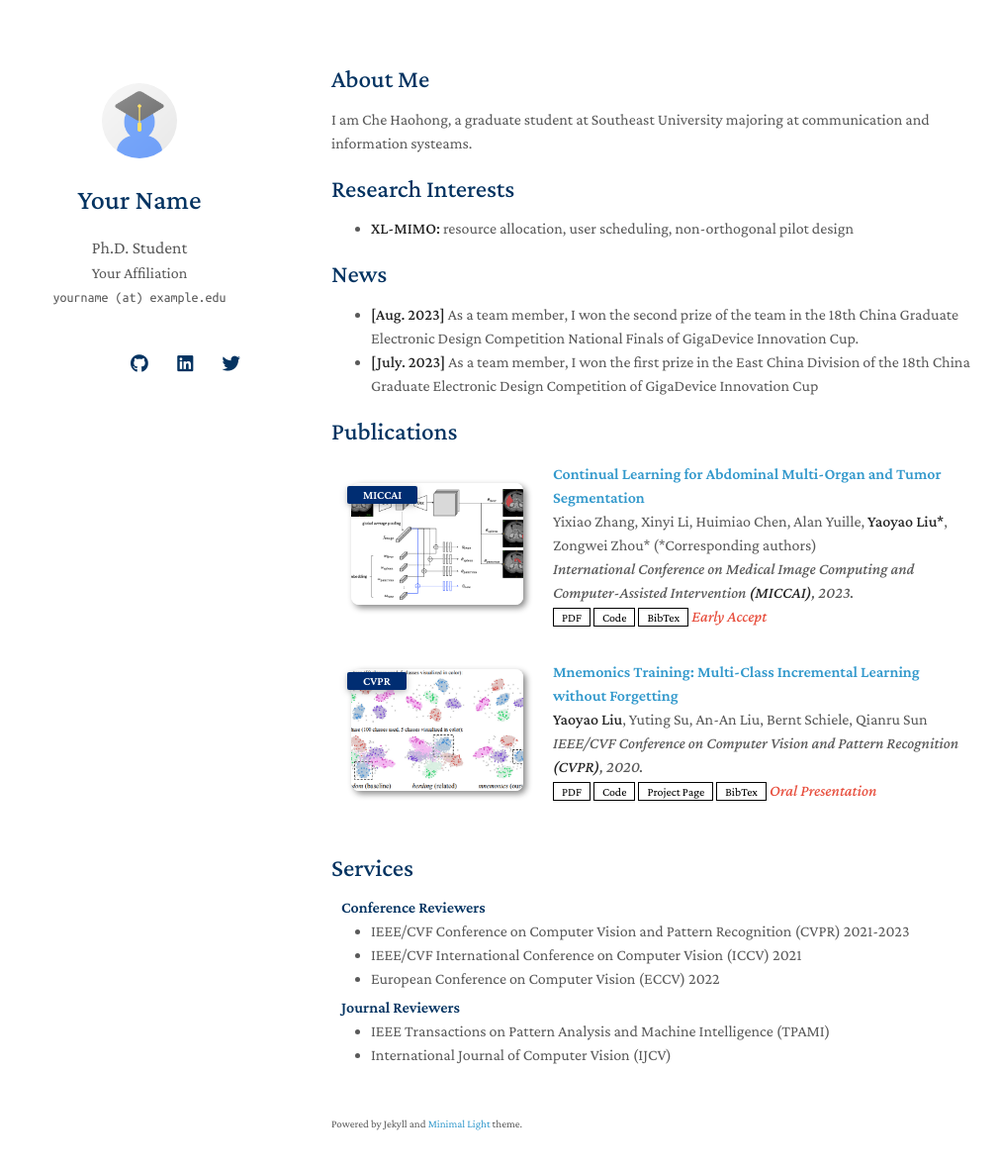
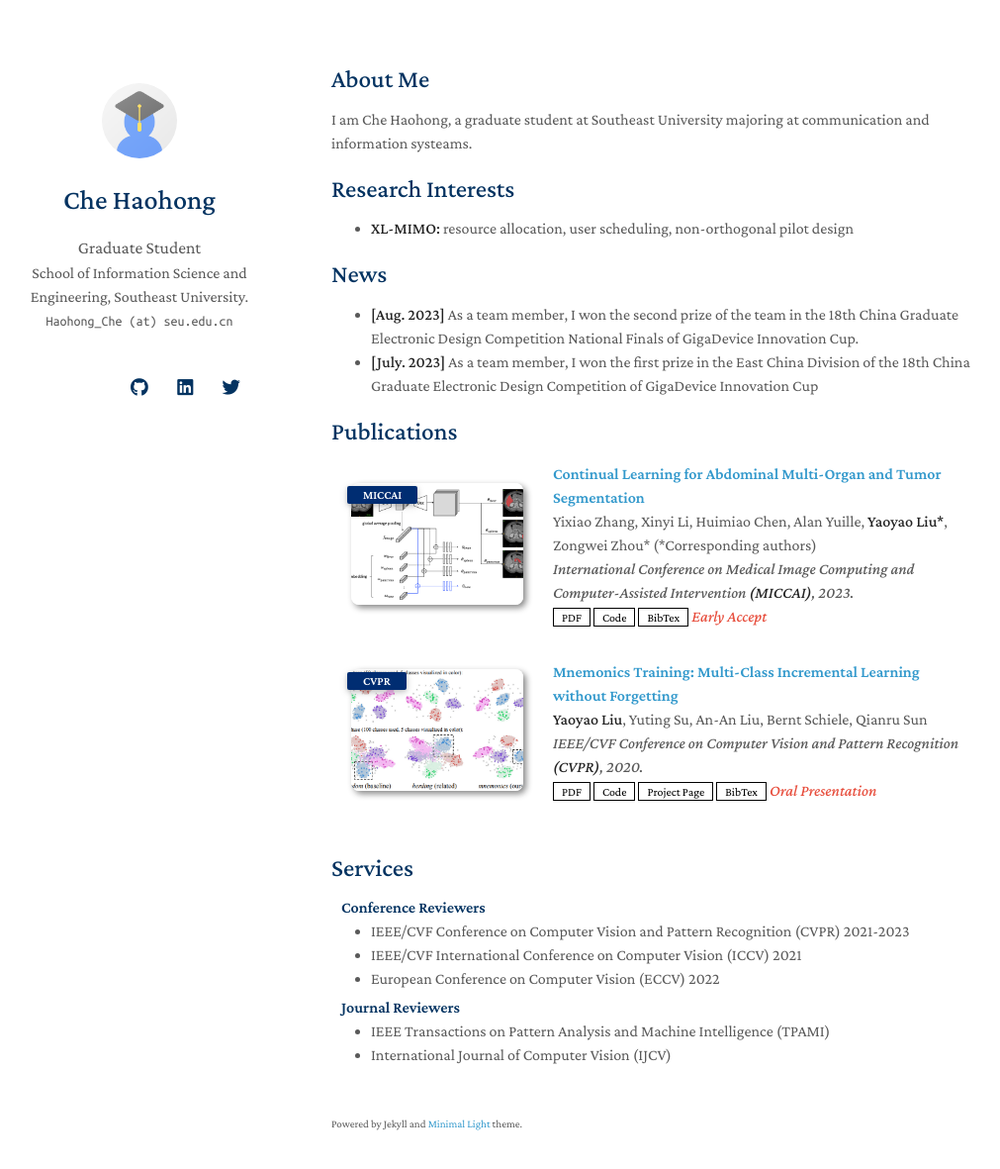
Before and after one commit to Wonderful-CHH/Wonderful-CHH.github.io, a Jekyll site: the page built from index.md, in a window 1280 px wide and 1216 px high. Shown: the top 1181 px of the window at 99% size, without its empty margins (135-1146 px from the left). Built offline with Jekyll 4.4.1, drawn with Linux system fonts in a browser that asks for light colours; nearby versions of some CDN libraries; a style sheet for code colours, icons or effects is not loaded; our own code applies the rules of GitHub Pages for plain Markdown files.

Commit message:
Update _config.yml

```diff
--- a/_config.yml
+++ b/_config.yml
@@ -1,8 +1,8 @@
 # Basic Information
-title: Your Name
-position: Ph.D. Student
-affiliation: Your Affiliation
-email: yourname (at) example.edu
+title: Che Haohong
+position: Graduate Student
+affiliation: School of Information Science and Engineering, Southeast University.
+email: Haohong_Che (at) seu.edu.cn
 
 # Search Engine Optimization (SEO)
 # The following information is used to improve the website traffic from search engines, e.g., Google.
```
